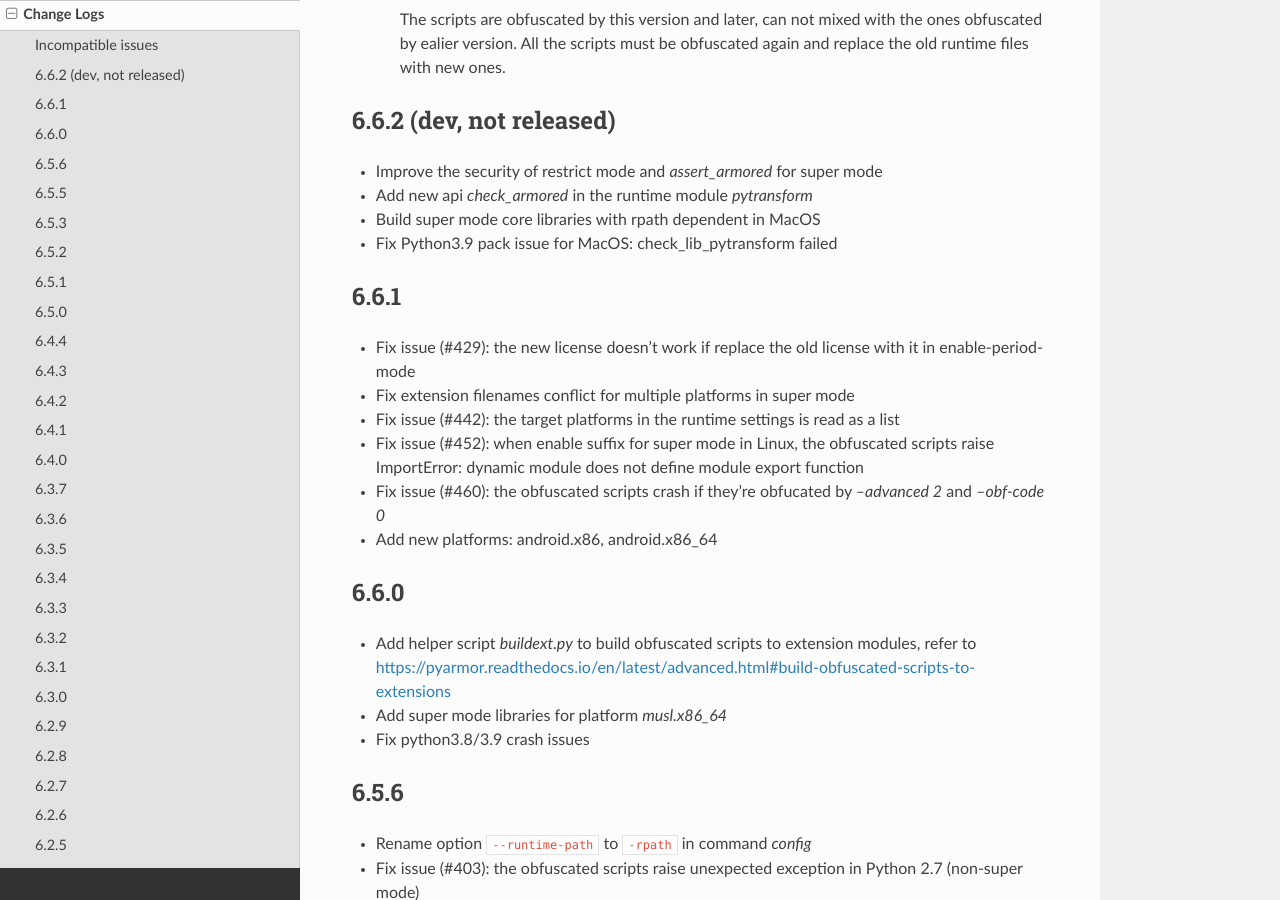
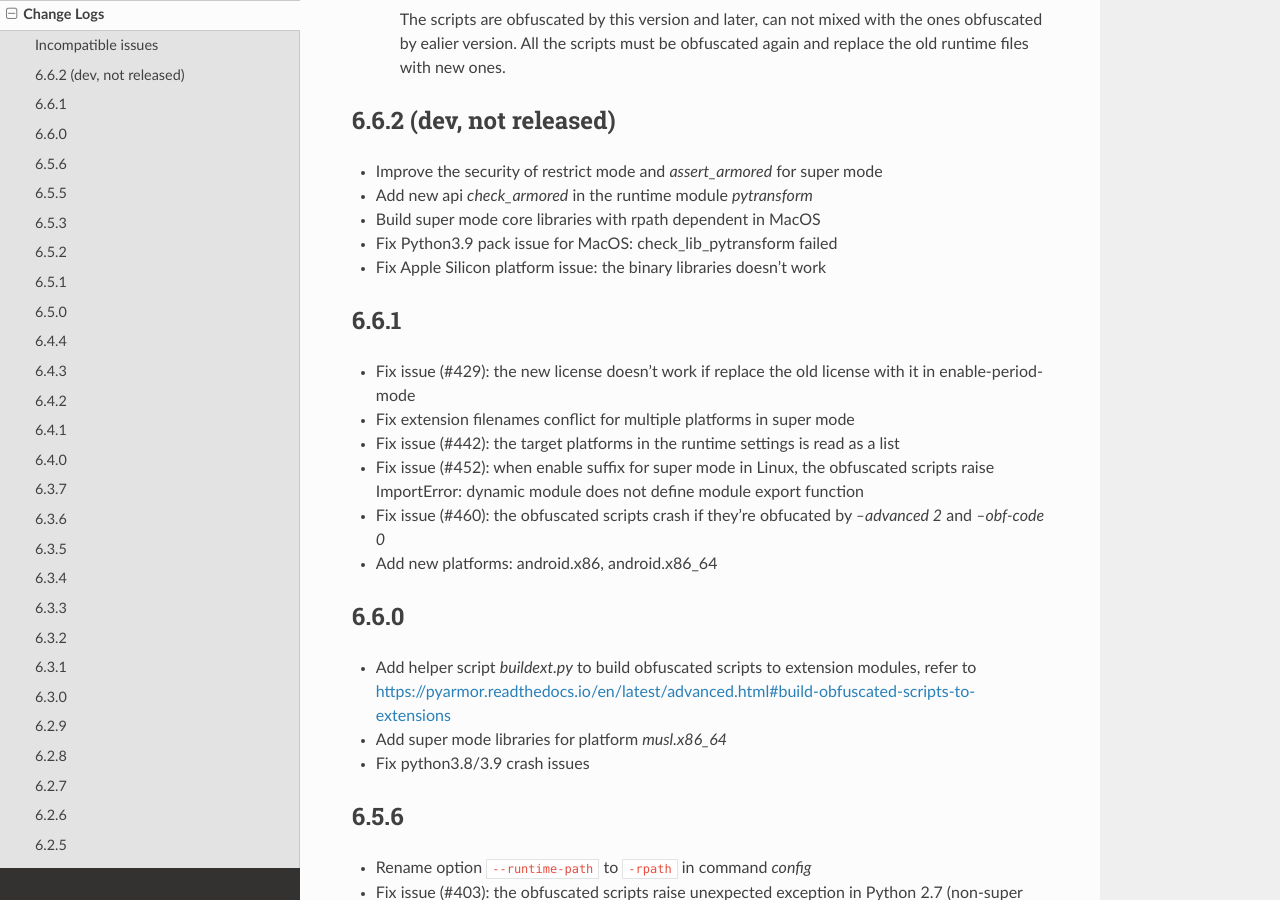
Before and after one commit to dashingsoft/pyarmor, a Sphinx documentation site: the page built from docs/change-logs.rst, in a window 1280 px wide and 900 px high, scrolled down 678 px. Built offline with Sphinx 7.4.7 and the Read the Docs theme 2.0.0, drawn with Linux system fonts in a browser that asks for light colours.

Commit message:
Add change log

```diff
--- a/docs/change-logs.rst
+++ b/docs/change-logs.rst
@@ -38,6 +38,7 @@
 * Add new api `check_armored` in the runtime module `pytransform`
 * Build super mode core libraries with rpath dependent in MacOS
 * Fix Python3.9 pack issue for MacOS: check_lib_pytransform failed
+* Fix Apple Silicon platform issue: the binary libraries doesn't work
 
 6.6.1
 -----
```
